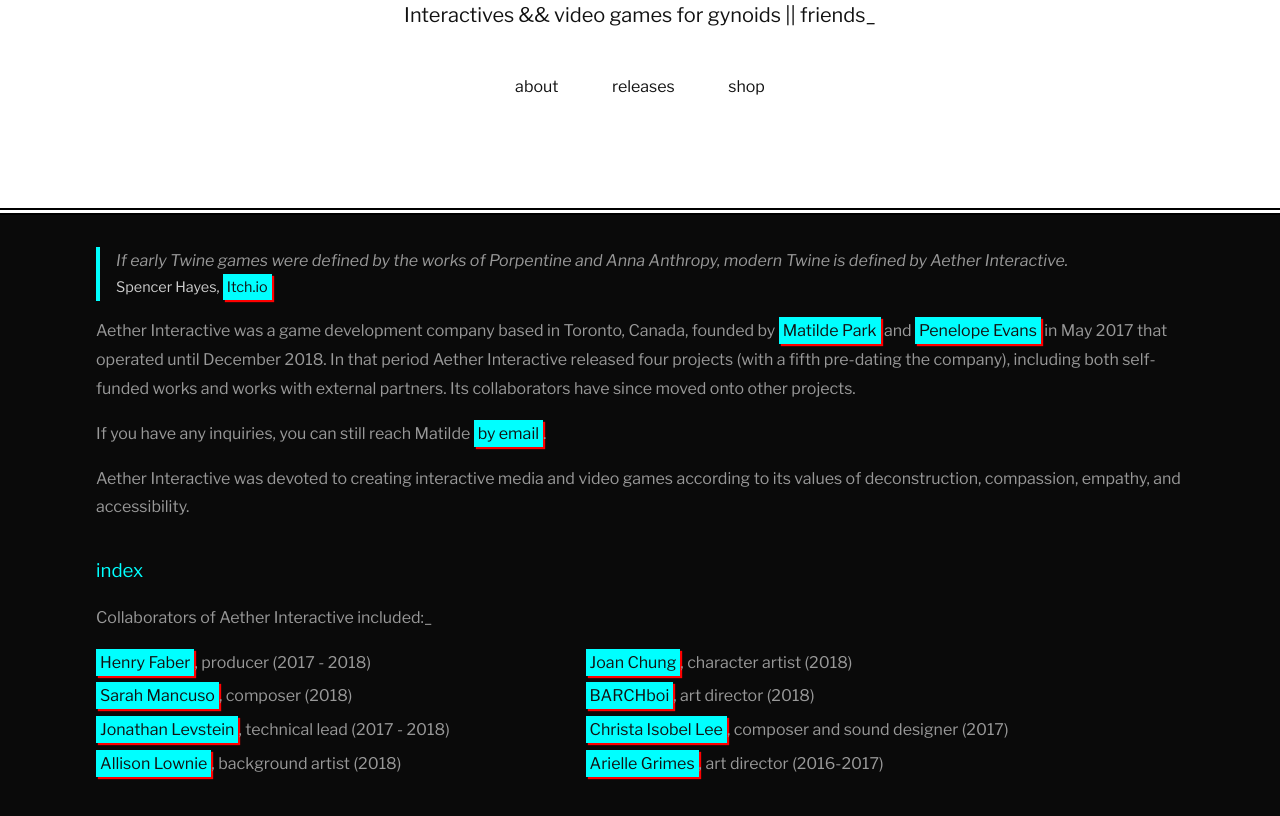
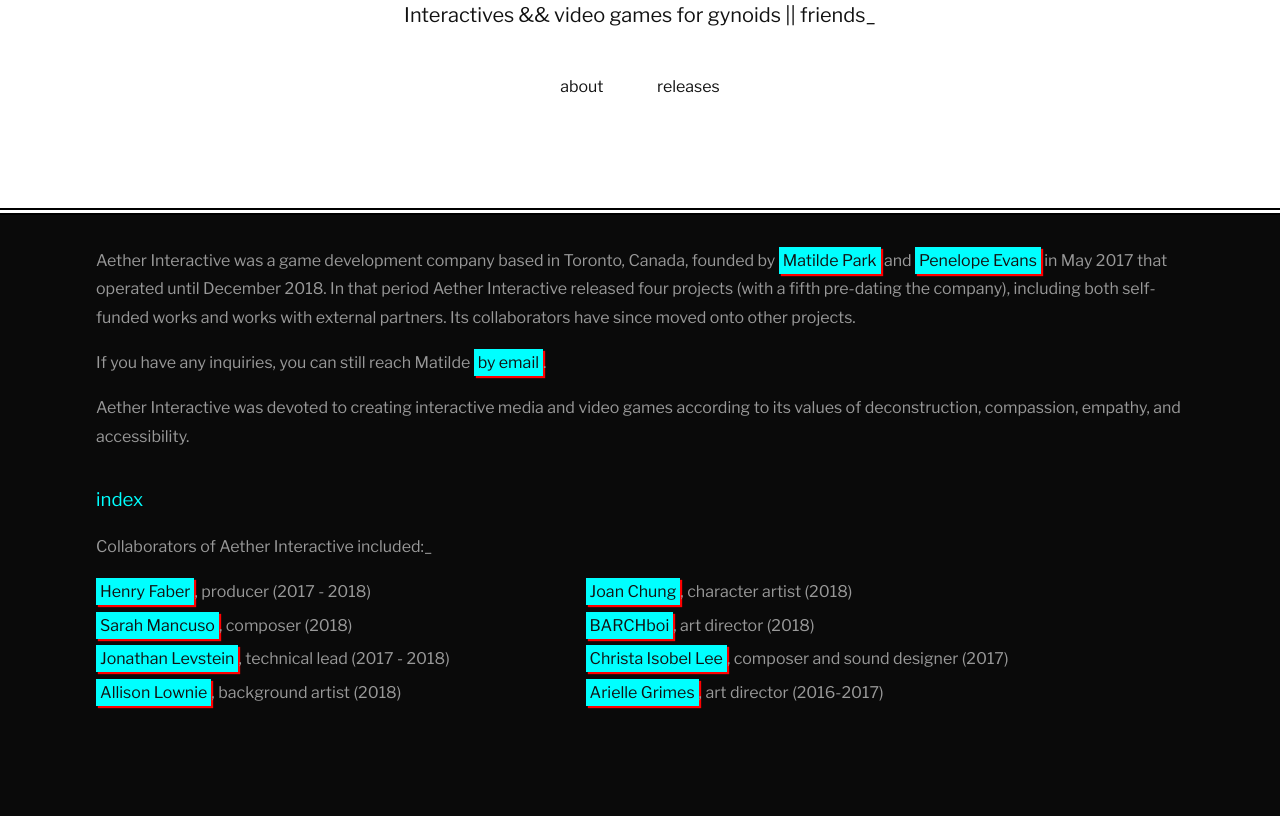
Before and after one commit to matildepark/aether.in.net, a Jekyll site: the page built from about.md, in a window 1280 px wide. Shown: the part 374-1190 px from the top of the page. Built offline with Jekyll 4.4.1, drawn with Linux system fonts in a browser that asks for light colours; after the commit the page ends 1119 px from its top, so only the background shows below that.

Commit message:
remove quotes

```diff
--- a/_includes/page-header.html
+++ b/_includes/page-header.html
@@ -3,5 +3,4 @@
   <h2 class="project-tagline">{{ site.tagline }}</h2>
   <a href="/about" class="btn">about</a>
   <a href="/releases" class="btn">releases</a>
-  <a href="/shop" class="btn">shop</a>
 </section>
--- a/about.md
+++ b/about.md
@@ -4,8 +4,6 @@
 ---
 
 <div class="dos">
-<blockquote>If early Twine games were defined by the works of Porpentine and Anna Anthropy, modern Twine is defined by Aether Interactive.
-<cite>Spencer Hayes, <a href="https://itch.io/blog/8735/itchio-recommends-amazing-games-for-the-week-of-831">Itch.io</a></cite></blockquote>
 <p>Aether Interactive was a game development company based in Toronto, Canada, founded by <a href="http://matildepark.ca">Matilde Park</a> and <a href="http://wonderbreath.work">Penelope Evans</a> in May 2017 that operated until December 2018. In that period Aether Interactive released four projects (with a fifth pre-dating the company), including both self-funded works and works with external partners. Its collaborators have since moved onto other projects.</p>
 <p>If you have any inquiries, you can still reach Matilde <a href="mailto:matilde.park@gmail.com">by email</a>.</p>
 <p>Aether Interactive was devoted to creating interactive media and video games according to its values of deconstruction, compassion, empathy, and accessibility.</p>
--- a/index.html
+++ b/index.html
@@ -25,5 +25,4 @@
 <span style="display:inline-block;border: 4px double cyan;padding:1em;background:black;margin-top:2em;">Looking for our games? They're all available on <a href="https://aetherinteractive.itch.io">itch.io</a>.</span>
 </div><div class="dos2 center">
 <p style="margin-top: 3em">If there could ever be a future, would you want to know?</p>
-  <form style="border:3px double cyan;padding:3px;text-align:center;width:40vw;margin:0 auto;background:black;" action="https://tinyletter.com/aetherinteractive" method="post" target="popupwindow" onsubmit="window.open('https://tinyletter.com/aetherinteractive', 'popupwindow', 'scrollbars=yes,width=800,height=600');return true"><p><label for="tlemail">Enter your email address:</label></p><p><input type="text" placeholder="hopper@meshmail.net" style="width:250px;background:transparent;border:0;border-bottom:1px solid cyan;" name="email" id="tlemail" /></p><input type="hidden" value="1" name="embed"/><input type="submit" value="Subscribe" style="color:black;border:0;background: cyan;padding: 4px;box-shadow: 2px 2px 1px red;outline:0;" /><p><a href="https://tinyletter.com" target="_blank"><small>powered by TinyLetter</small></a></p></form>
 </div>
--- a/subserial/index.html
+++ b/subserial/index.html
@@ -203,7 +203,6 @@
             <a href="player.png" target="_blank"><img src="player.png" style="max-width: 30vw;"/></a>
     </ul>
     <iframe src="https://itch.io/embed/248620" height="167" width="552" frameborder="0"></iframe>
-    <form style="margin-top: 1em;padding:3px;text-align:center;" action="https://tinyletter.com/aetherinteractive" method="post" target="popupwindow" onsubmit="window.open('https://tinyletter.com/aetherinteractive', 'popupwindow', 'scrollbars=yes,width=800,height=600');return true"><p><label for="tlemail">For more information, enter your email address for updates: </label></p><p><input type="text" style="width:140px" name="email" id="tlemail" /></p><input type="hidden" value="1" name="embed"/><input type="submit" value="Subscribe" /></form>
 </main>
 <footer>
   <span class="background-image" role="img" aria-label="A Humble Original project"></span>
```
Also changed, not shown: releases.md (+0 -12 lines), shop.md (deleted, +0 -27 lines).
